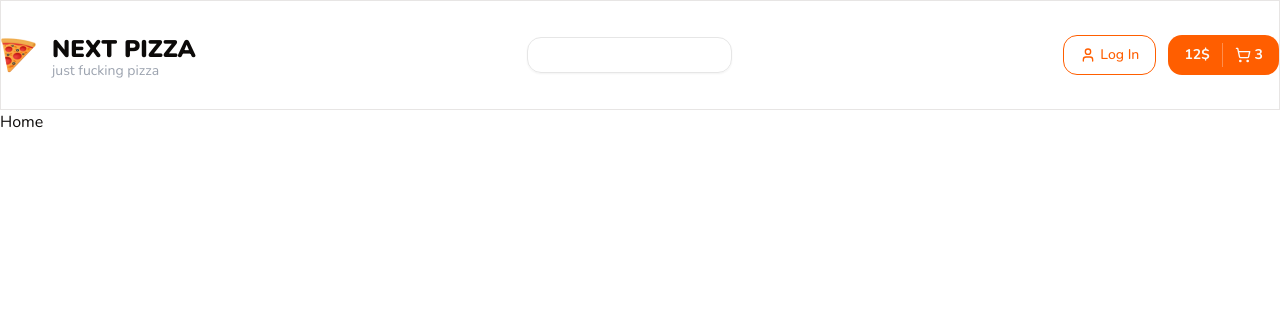
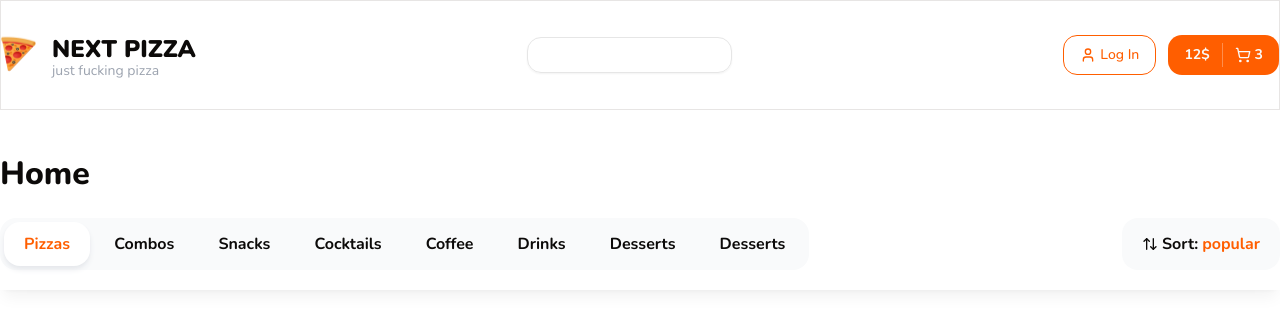
Before and after one commit to autoex/next-pizza, a Next.js app: page / in a window 1280 px wide. Shown: the top 330 px of the page. Built offline with nearby package versions, Linux system fonts and the light colour scheme.

Commit message:
add template for top bar

```diff
--- a/app/page.tsx
+++ b/app/page.tsx
@@ -1,3 +1,17 @@
+import { Container, Title, TopBar } from '@/components/shared';
+
 export default function Home() {
-  return <div>Home</div>;
+  return (
+    <>
+      <Container className='mt-10'>
+        <Title
+          text='Home'
+          size='lg'
+          className=' font-extrabold'
+        />
+      </Container>
+      <TopBar />
+
+    </>
+  );
 }
--- /dev/null
+++ b/components/shared/categories.tsx
@@ -0,0 +1,37 @@
+import { cn } from '@/lib/utils';
+import React from 'react';
+
+interface Props {
+  className?: string;
+}
+
+const categories = [
+  'Pizzas',
+  'Combos',
+  'Snacks',
+  'Cocktails',
+  'Coffee',
+  'Drinks',
+  'Desserts',
+  'Desserts',
+];
+
+const activeIndex = 0;
+
+export const Categories: React.FC<Props> = ({ className }) => {
+  return (
+    <div
+      className={cn(
+        ' inline-flex gap-1 bg-gray-50 p-1 rounded-2xl',
+        className,
+      )}>
+      {categories.map((category, index) => (
+        <a
+          key={index}
+          className={cn(' flex items-center font-bold h-11 rounded-2xl px-5', activeIndex === index && ' bg-white shadow-md shadow-gray-200 text-primary')}>
+          <button>{category}</button>
+        </a>
+      ))}
+    </div>
+  );
+};
--- a/components/shared/header.tsx
+++ b/components/shared/header.tsx
@@ -22,6 +22,7 @@
             width={35}
             height={35}
             alt='Pizza'
+            className=' animate-bounce'
           />
           <div>
             <h1 className=' text-2xl uppercase font-black'>Next Pizza</h1>
@@ -30,7 +31,7 @@
             </p>
           </div>
         </div>
-        <div>
+        <div className='hidden md:block'>
           <Input />
         </div>
         <div className=' flex items-center gap-3'>
--- a/components/shared/index.ts
+++ b/components/shared/index.ts
@@ -1,2 +1,6 @@
 export {Header} from './header'
 export {Container} from './container'
+export {Title} from './title'
+export {Categories} from './categories'
+export {SortPopup} from './sort-popup'
+export {TopBar} from './top-bar'
--- /dev/null
+++ b/components/shared/sort-popup.tsx
@@ -0,0 +1,21 @@
+import React from 'react';
+import { cn } from '@/lib/utils';
+import { ArrowUpDown } from 'lucide-react';
+
+interface Props {
+  className?: string;
+}
+
+export const SortPopup: React.FC<Props> = ({ className }) => {
+  return (
+    <div
+      className={cn(
+        ' inline-flex items-center gap-1 bg-gray-50 px-5 h-[52px] rounded-2xl cursor-pointer',
+        className,
+      )}>
+      <ArrowUpDown size={16} />
+      <b>Sort:</b>
+      <b className=' text-primary'>popular</b>
+    </div>
+  );
+};
--- /dev/null
+++ b/components/shared/title.tsx
@@ -0,0 +1,36 @@
+import clsx from 'clsx';
+import React from 'react';
+
+type TitleSize = 'xs' | 'sm' | 'md' | 'lg' | 'xl' | '2xl';
+
+interface Props {
+  size?: TitleSize;
+  className?: string;
+  text: string;
+}
+
+export const Title: React.FC<Props> = ({ text, size = 'sm', className }) => {
+  const mapTagBySize = {
+    xs: 'h5',
+    sm: 'h4',
+    md: 'h3',
+    lg: 'h2',
+    xl: 'h1',
+    '2xl': 'h1',
+  } as const;
+
+  const mapClassNameBySize = {
+    xs: 'text-[16px]',
+    sm: 'text-[22px]',
+    md: 'text-[26px]',
+    lg: 'text-[32px]',
+    xl: 'text-[40px]',
+    '2xl': 'text-[48px]',
+  } as const;
+
+  return React.createElement(
+    mapTagBySize[size],
+    { className: clsx(mapClassNameBySize[size], className) },
+    text,
+  );
+};
--- /dev/null
+++ b/components/shared/top-bar.tsx
@@ -0,0 +1,22 @@
+import React from 'react';
+import { cn } from '@/lib/utils';
+import { Categories, Container, SortPopup } from './';
+
+interface Props {
+  className?: string;
+}
+
+export const TopBar: React.FC<Props> = ({ className }) => {
+  return (
+    <div
+      className={cn(
+        ' sticky top-0 bg-white py-5 shadow-lg shadow-black/5 z-10',
+        className,
+      )}>
+      <Container className='flex items-center justify-between'>
+        <Categories />
+        <SortPopup />
+      </Container>
+    </div>
+  );
+};
```
Also changed, not shown: app/globals.css (line endings or trailing spaces).
